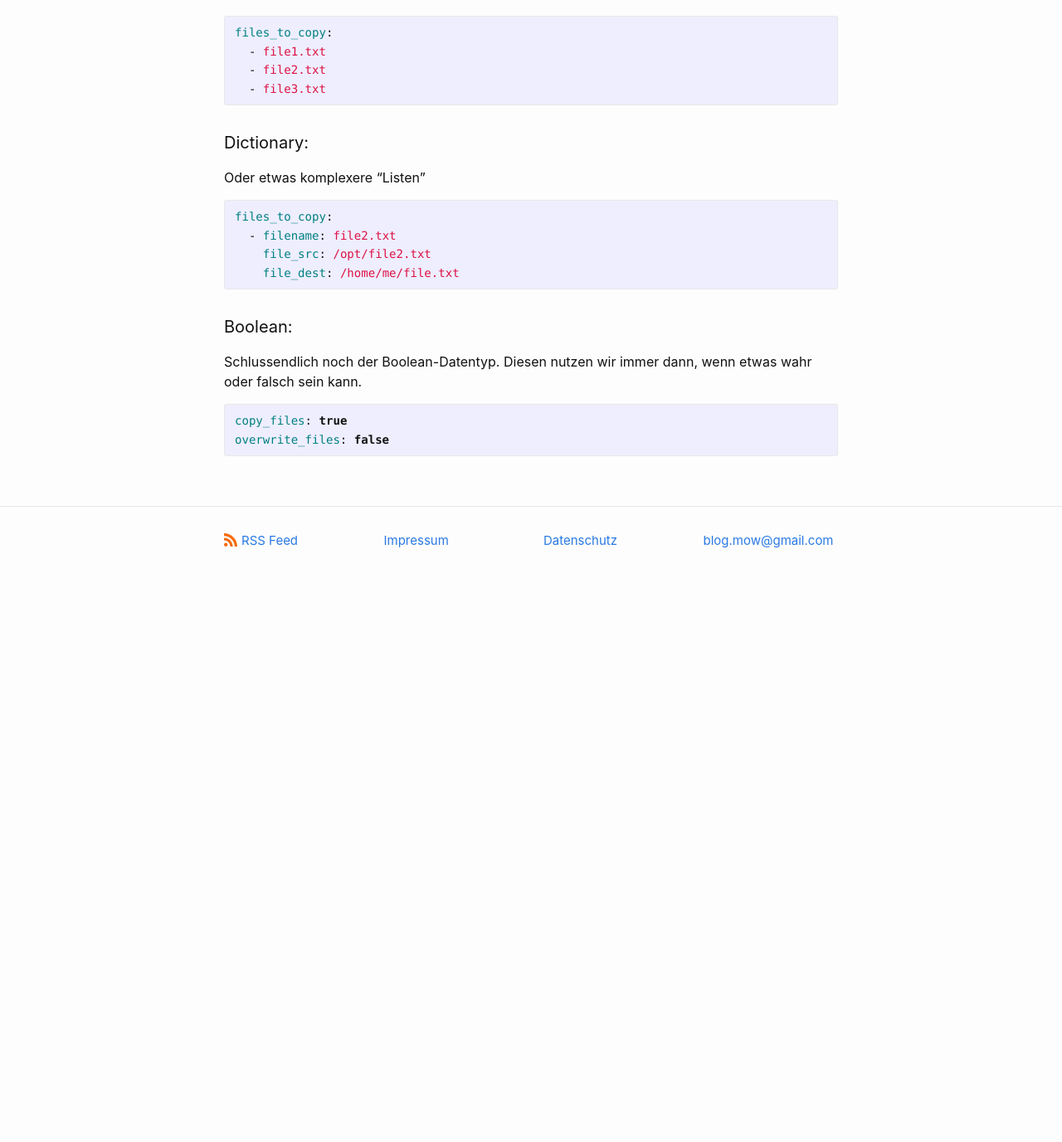
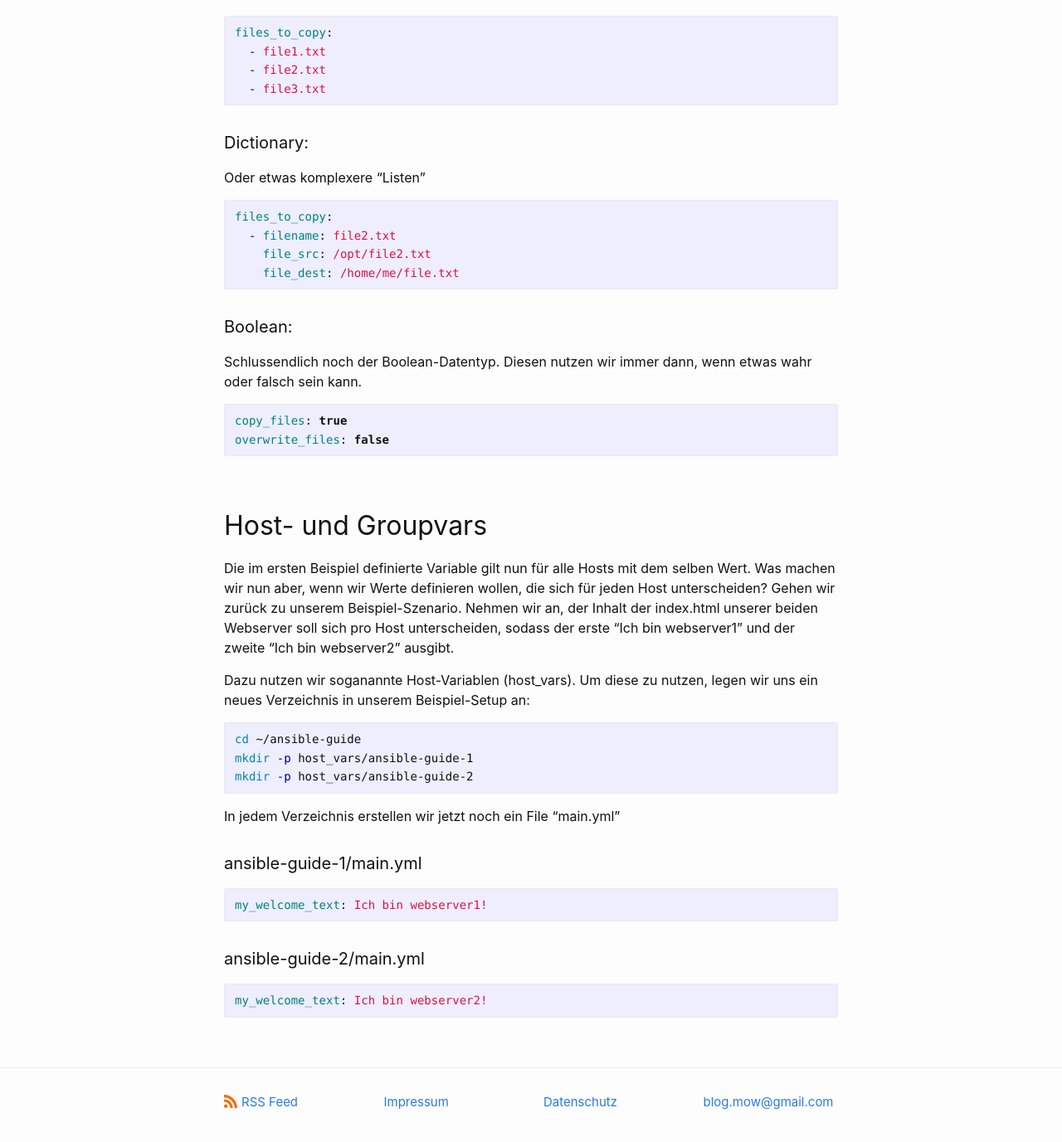
Before and after one commit to dermow/staging, a Jekyll site: the page built from _posts/2021-02-20-ansible-guide-5.markdown, in a window 1280 px wide and 1400 px high, scrolled down 2448 px. Shown: the top 1377 px of the window at 83% size. Built offline with Jekyll 4.4.1, drawn with Linux system fonts in a browser that asks for light colours; comment, search, counter and statistics services are not loaded; before the commit the page ends 3172 px from its top, so only the background shows below that.

Commit message:
Update 2021-02-20-ansible-guide-5.markdown

````diff
--- a/_posts/2021-02-20-ansible-guide-5.markdown
+++ b/_posts/2021-02-20-ansible-guide-5.markdown
@@ -109,3 +109,26 @@ Schlussendlich noch der Boolean-Datentyp. Diesen nutzen wir immer dann, wenn etw
 copy_files: true
 overwrite_files: false
 ```
+
+## Host- und Groupvars
+
+Die im ersten Beispiel definierte Variable gilt nun für alle Hosts mit dem selben Wert. Was machen wir nun aber, wenn wir Werte definieren wollen, die sich für jeden Host unterscheiden? Gehen wir zurück zu unserem Beispiel-Szenario. Nehmen wir an, der Inhalt der index.html unserer beiden Webserver soll sich pro Host unterscheiden, sodass der erste "Ich bin webserver1" und der zweite "Ich bin webserver2" ausgibt.
+
+Dazu nutzen wir soganannte Host-Variablen (host_vars). Um diese zu nutzen, legen wir uns ein neues Verzeichnis in unserem Beispiel-Setup an:
+
+```bash
+cd ~/ansible-guide
+mkdir -p host_vars/ansible-guide-1
+mkdir -p host_vars/ansible-guide-2
+```
+In jedem Verzeichnis erstellen wir jetzt noch ein File "main.yml"
+
+#### ansible-guide-1/main.yml
+```yaml
+my_welcome_text: Ich bin webserver1!
+```
+
+#### ansible-guide-2/main.yml
+```yaml
+my_welcome_text: Ich bin webserver2!
+```
````
